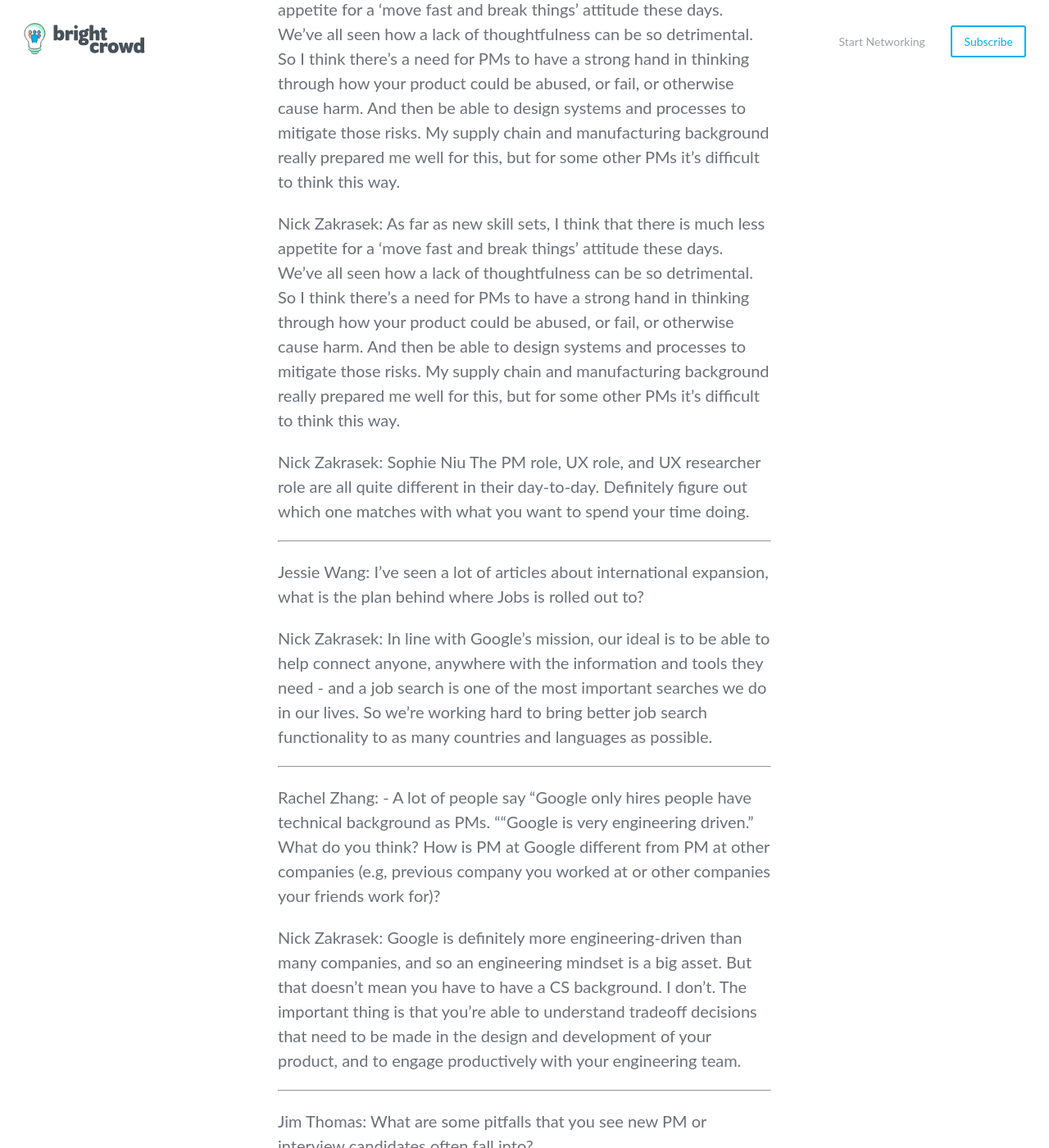
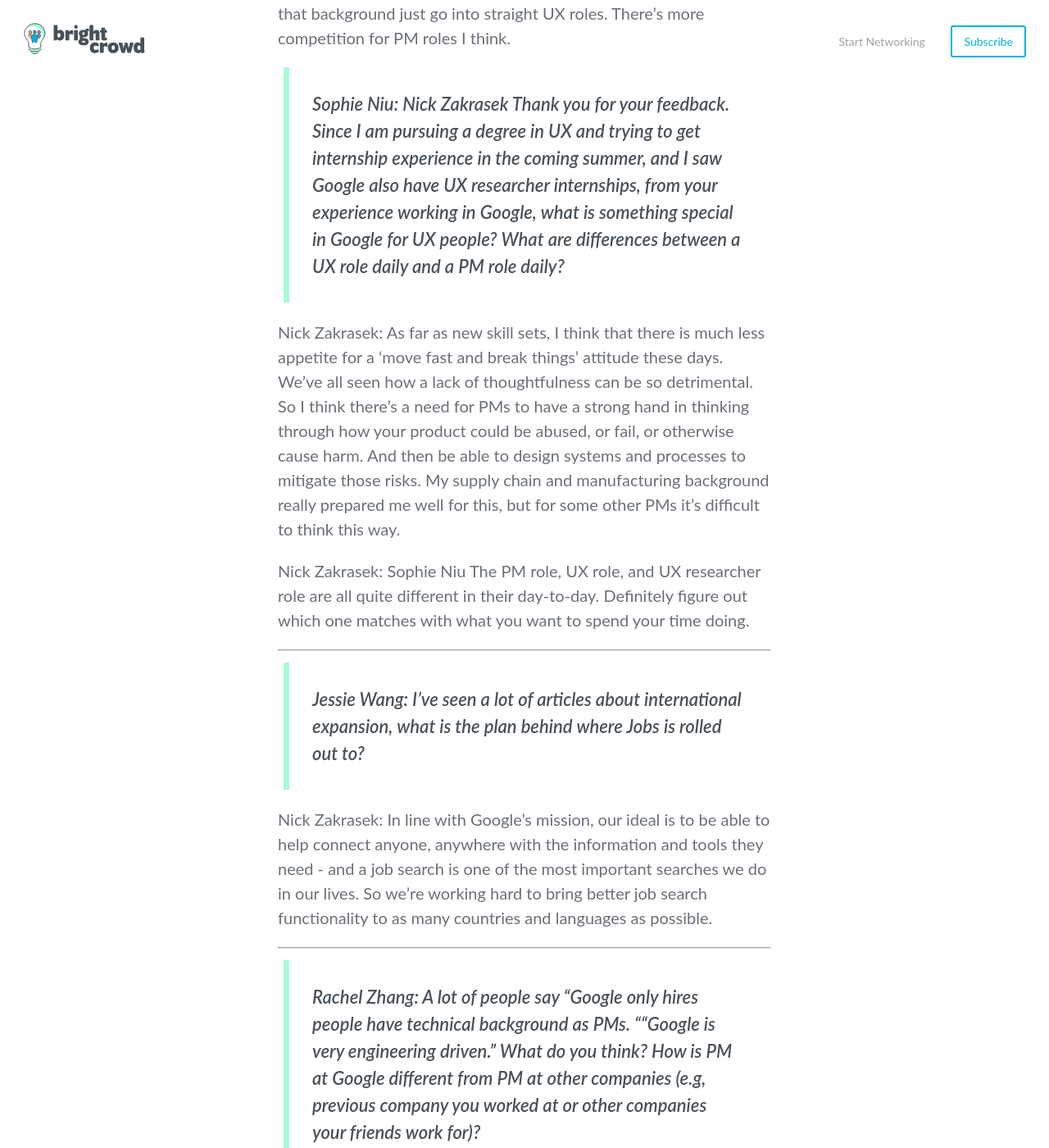
Before and after one commit to BrightCrowd/bc-blog, a Jekyll site: the page built from _posts/2018-09-17-ama-google-product-manager.md, in a window 1280 px wide and 1400 px high, scrolled down 4022 px. Shown: the whole window at 82% size. Built offline with Jekyll 4.4.1, drawn with Linux system fonts in a browser that asks for light colours; some web fonts are replaced; comment, search, counter and statistics services are not loaded; some of the changed text lies outside the part shown.

Commit message:
Edits + Formatting

```diff
--- a/_posts/2018-09-17-ama-google-product-manager.md
+++ b/_posts/2018-09-17-ama-google-product-manager.md
@@ -11,82 +11,73 @@
 
 [Nick Zakrasek](https://stanford.brightcrowd.com/profile/5b92bea6e3f466000f158021) is the co-founder and product lead of [Google for Jobs](https://jobs.google.com/about/).  He has spent the past 4 years as a product manager at Google and currently oversees multiple Search vertical domains, including Health, Job Search, Education, Civics, and Crisis Response.
 
-# Transcript
+# Q&A with Nick Zakrasek
 
-Varun Bhartia: Thanks for doing this!
-
-As much as you can talk about, why did Google decide to get into jobs? Figured it's such a crowded space - from Linkedin, to the tons of jobs sites out there (indeed, greenhouse, etc.). How did you think about Google's angle?
+> Varun Bhartia: Thanks for doing this! As much as you can talk about, why did Google decide to get into jobs? Figured it's such a crowded space - from Linkedin, to the tons of jobs sites out there (indeed, greenhouse, etc.). How did you think about Google's angle?
 
 Nick Zakrasek: So many people start their job search on Google, it's important that we leverage our core capabilities around search & AI to help with this critical user journey. We want to be additive to the ecosystem, and that's why we built a totally open product in partnership with the rest of the industry.
 
-<hr>
+---
 
-Sophie Guo: Can you talk a bit more about your experience transitioning from the manufacturing and supply chain world to PM? What are some of the challenges? And what is your advice for people trying to break into PM?
+> Sophie Guo: Can you talk a bit more about your experience transitioning from the manufacturing and supply chain world to PM? What are some of the challenges? And what is your advice for people trying to break into PM?
 
 Nick Zakrasek: PM is definitely becoming way more popular than it was 5 years ago. The advice I generally give is to start thinking like a product manager in your day-to-day life. For example, for the products you use, ask yourself what you would do if you were the PM for it. Probably you don't know enough about that industry or product to have a firm opinion - so do some research, read about it, talk to a few folks. Write up a proposal of what you'd do. See if you can find the PM for the product via your network, or online, and send it to them! If it's a good proposal, I'll bet you hear back from them.
 
 Nick Zakrasek: As far as transitioning from supply chain into PM, I used business school as a way to make a clean break, and I had a strong narrative about why I was making that transition. The hardest part is the chicken-and-egg issue of PM jobs requiring PM experience. So my advice is to find any way you can to actually do the job of a PM: volunteer, do an internship, or start your own business (even something small, like a consultancy or a small-scale retail business, will give you a ton of real-world experience and can be done as a second job).
 
-<hr>
+---
 
-Lulu Lin: Are there attributes of successful PMs that you see as being particularly key across products in today's market?
-
-Lulu Lin: To differentiate from Sophie's question on skillsets, I'm wondering about attributes you see in strong PMs across that translate across different PM products.
+> Lulu Lin: Are there attributes of successful PMs that you see as being particularly key across products in today's market? To differentiate from Sophie's question on skillsets, I'm wondering about attributes you see in strong PMs across that translate across different PM products.
 
 Nick Zakrasek: Creativity, thoughtfulness, and a hunger for data-driven analysis.
 
-Lulu Lin: Thanks Nick Zakrasek. If you are able, can you give an example of how one of these would manifest in two different products?
+---
 
 
-<hr>
-
-
-Vineeta Arora: What advice would you give a new PM? Are there certain people they should reach out to and build relationships with? Are there certain professional organizations they should become more involved in or industry events they should make sure to attend?
+> Vineeta Arora: What advice would you give a new PM? Are there certain people they should reach out to and build relationships with? Are there certain professional organizations they should become more involved in or industry events they should make sure to attend?
 
 Nick Zakrasek: it really depends on the industry and company. Your job as a PM is really to innovate - and there's no recipe for that. But I believe you need a combination of breadth and depth to give yourself the best chance of coming up with novel product solutions. You need to be deep enough in your industry to really understand how it works and what the key unsolved problems are; you also need to have enough breadth in your network and knowledge to be aware of and able to draw parallels with other industries and product innovations happening outside your immediate space.
 
-<hr>
+---
 
-Darrell Stone: thanks for doing this! How do you think companies heavily leveraging the IC model (Uber, Lyft, etc.) are impacting the future of work?
+> Darrell Stone: thanks for doing this! How do you think companies heavily leveraging the IC model (Uber, Lyft, etc.) are impacting the future of work?
 
 Nick Zakrasek: I've seen evidence that the so-called gig economy is having a lot smaller impact so far than anticipated. However I do think there's a very important debate happening right now around job quality. IC jobs don't tend to have the same level of predictability in income, benefits, etc.
 
-<hr>
+---
 
-Sophie Niu: Thank you for doing this! could you share some insights on going from Mathematics background to PM? Do you see UX background people in PM? Also, have you noticed any new skillsets that strong PMs should have that used not to be the necessities?
+> Sophie Niu: Thank you for doing this! could you share some insights on going from Mathematics background to PM? Do you see UX background people in PM? Also, have you noticed any new skillsets that strong PMs should have that used not to be the necessities?
 
 Nick Zakrasek: I think a pure math background really helps in developing the ability to take problems and see how they can be abstracted up to a higher level. And for applied math, obviously the data science and coding skills you learn are directly applicable to the PM role.
 
 Nick Zakrasek: There's a strong overlap between UX and PM, the best UX designers often act & think like a PM and vice versa. UX designers are in such high demand these days I think most folks with that background just go into straight UX roles. There's more competition for PM roles I think.
 
-Sophie Niu: Nick Zakrasek Thank you for your feedback. Since I am pursuing a degree in UX and trying to get internship experience in the coming summer, and I saw Google also have UX researcher internships, from your experience working in Google, what is something special in Google for UX people? What are differences between a UX role daily and a PM role daily?
-
-Nick Zakrasek: As far as new skill sets, I think that there is much less appetite for a 'move fast and break things' attitude these days. We've all seen how a lack of thoughtfulness can be so detrimental. So I think there's a need for PMs to have a strong hand in thinking through how your product could be abused, or fail, or otherwise cause harm. And then be able to design systems and processes to mitigate those risks. My supply chain and manufacturing background really prepared me well for this, but for some other PMs it's difficult to think this way.
+> Sophie Niu: Nick Zakrasek Thank you for your feedback. Since I am pursuing a degree in UX and trying to get internship experience in the coming summer, and I saw Google also have UX researcher internships, from your experience working in Google, what is something special in Google for UX people? What are differences between a UX role daily and a PM role daily?
 
 Nick Zakrasek: As far as new skill sets, I think that there is much less appetite for a 'move fast and break things' attitude these days. We've all seen how a lack of thoughtfulness can be so detrimental. So I think there's a need for PMs to have a strong hand in thinking through how your product could be abused, or fail, or otherwise cause harm. And then be able to design systems and processes to mitigate those risks. My supply chain and manufacturing background really prepared me well for this, but for some other PMs it's difficult to think this way.
 
 Nick Zakrasek: Sophie Niu The PM role, UX role, and UX researcher role are all quite different in their day-to-day. Definitely figure out which one matches with what you want to spend your time doing.
 
-<hr>
+---
 
-Jessie Wang: I've seen a lot of articles about international expansion, what is the plan behind where Jobs is rolled out to?
+> Jessie Wang: I've seen a lot of articles about international expansion, what is the plan behind where Jobs is rolled out to?
 
 Nick Zakrasek: In line with Google's mission, our ideal is to be able to help connect anyone, anywhere with the information and tools they need - and a job search is one of the most important searches we do in our lives. So we're working hard to bring better job search functionality to as many countries and languages as possible.
 
-<hr>
+---
 
-Rachel Zhang: - A lot of people say "Google only hires people have technical background as PMs. ""Google is very engineering driven." What do you think? How is PM at Google different from PM at other companies (e.g, previous company you worked at or other companies your friends work for)?
+> Rachel Zhang: A lot of people say "Google only hires people have technical background as PMs. ""Google is very engineering driven." What do you think? How is PM at Google different from PM at other companies (e.g, previous company you worked at or other companies your friends work for)?
 
 Nick Zakrasek: Google is definitely more engineering-driven than many companies, and so an engineering mindset is a big asset. But that doesn't mean you have to have a CS background. I don't. The important thing is that you're able to understand tradeoff decisions that need to be made in the design and development of your product, and to engage productively with your engineering team.
 
-<hr>
+---
 
-Jim Thomas: What are some pitfalls that you see new PM or interview candidates often fall into?
+> Jim Thomas: What are some pitfalls that you see new PM or interview candidates often fall into?
 
 Nick Zakrasek: The most common one is simply not preparing adequately. Make sure you know the fundamentals of the business of the company you're interviewing with. It's amazing how many candidates I've interviewed that didn't really understand the state of Google's business and its principle products. To me, that signals that you're probably not going to prepare adequately for your own product presentations if we were to hire you, either!
 
-<hr>
+---
 
-BrightCrowd: Thank you Nick for taking time to share your experience.
+> BrightCrowd: Thank you Nick for taking time to share your experience.
 
 Nick Zakrasek: Thanks all for the interesting questions! If you're interested in a job at Google, my teams are hiring in particular for PM, UX, UX Researchers, engineers and analysts, please reach out!
```
Also changed, not shown: other parts of _posts/2018-09-17-ama-google-product-manager.md (+1 -1 lines).
